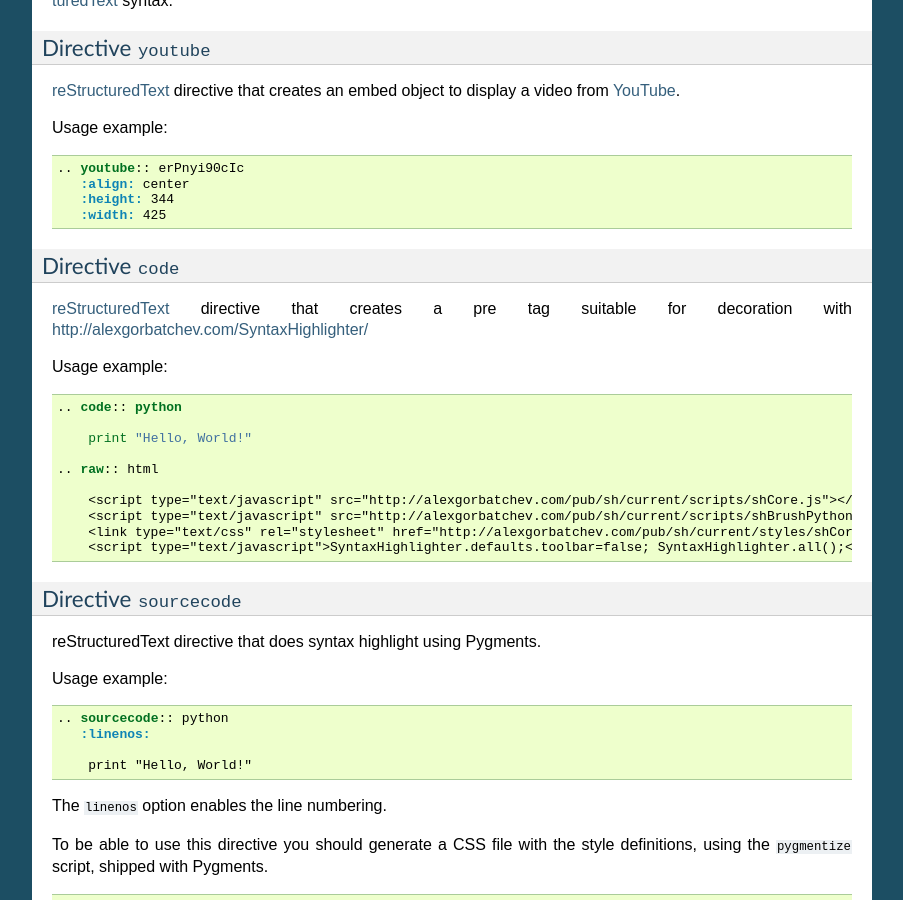
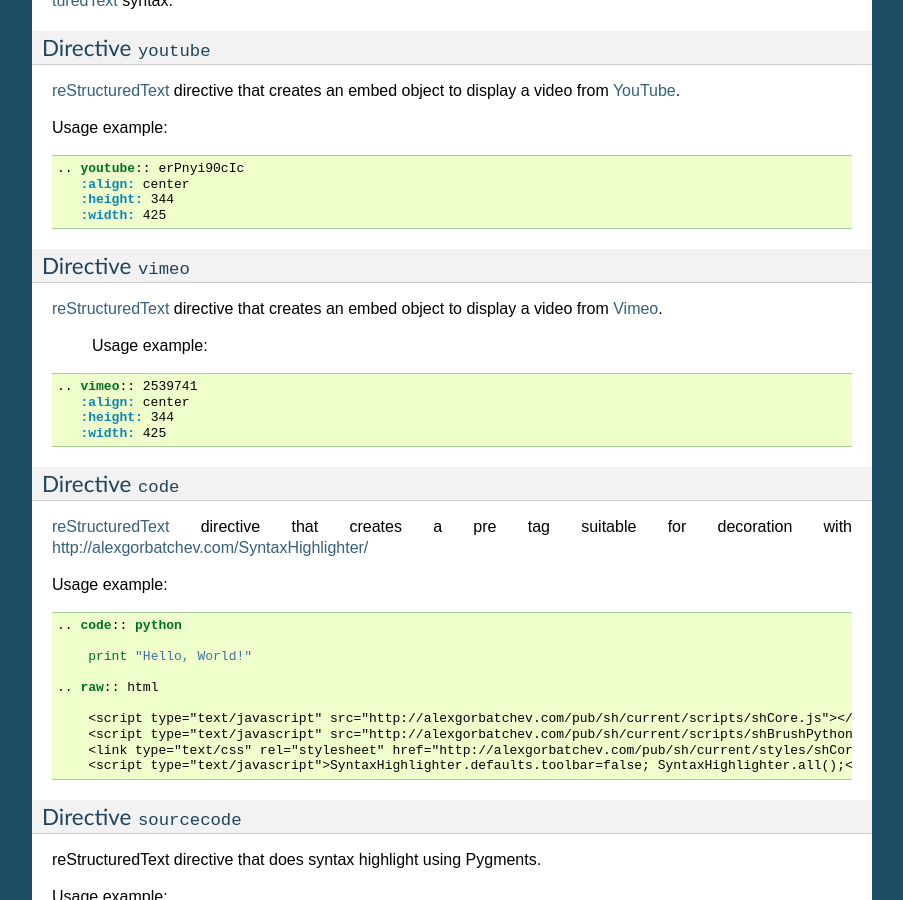
Before and after one commit to rafaelmartins/blohg, a Sphinx documentation site: the page built from docs/write.rst, in a window 1280 px wide and 900 px high, scrolled down 1820 px. Shown: the whole window, without its empty margins (198-1101 px from the left). Built offline with Sphinx 7.4.7, drawn with Linux system fonts in a browser that asks for light colours.

Commit message:
added docs for vimeo directive

```diff
--- a/docs/write.rst
+++ b/docs/write.rst
@@ -140,6 +140,25 @@ Usage example:
        :align: center
        :height: 344
        :width: 425
+
+Directive ``vimeo``
+~~~~~~~~~~~~~~~~~~~~~
+
+reStructuredText_ directive that creates an embed object to display a video
+from Vimeo_.
+
+.. _Vimeo: http://vimeo.com/
+
+   Usage example:
+
+.. code-block:: rest
+
+   .. vimeo:: 2539741
+      :align: center
+      :height: 344
+      :width: 425
+
+
 
 
 Directive ``code``
```
